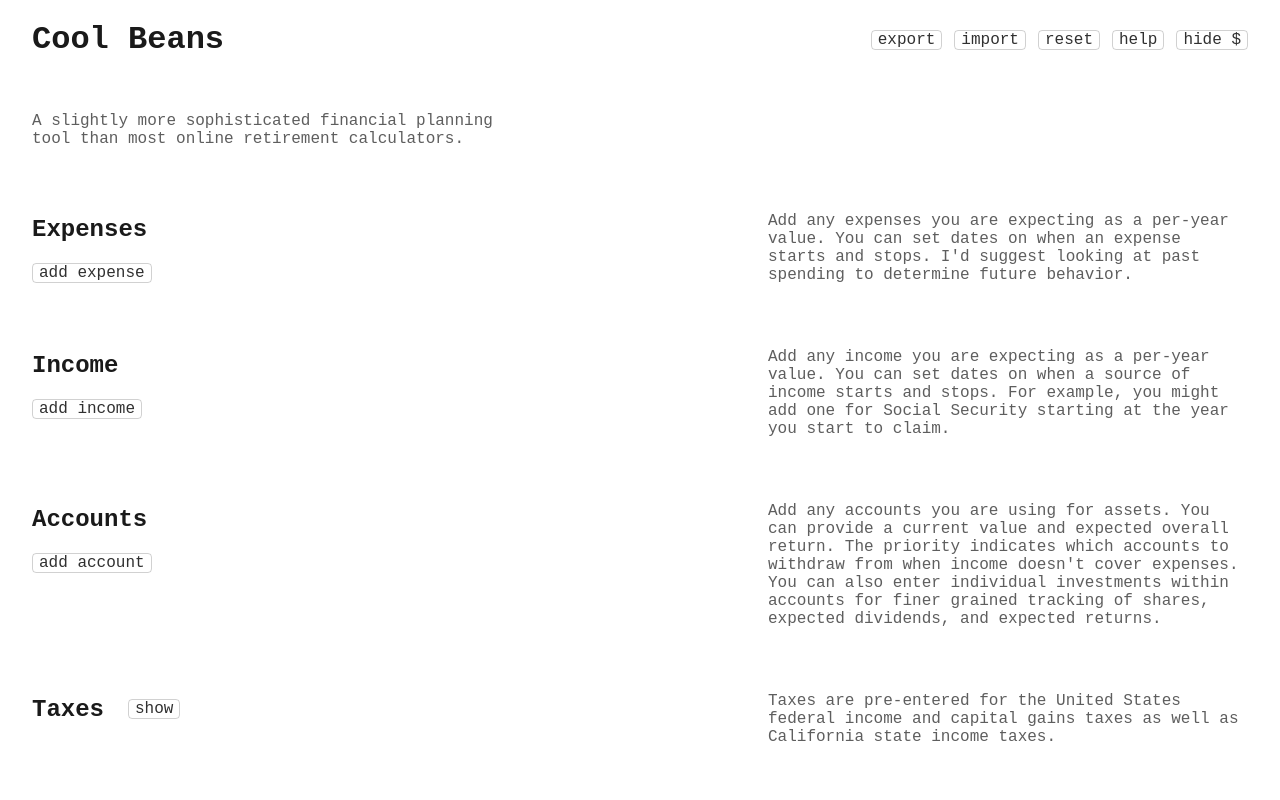
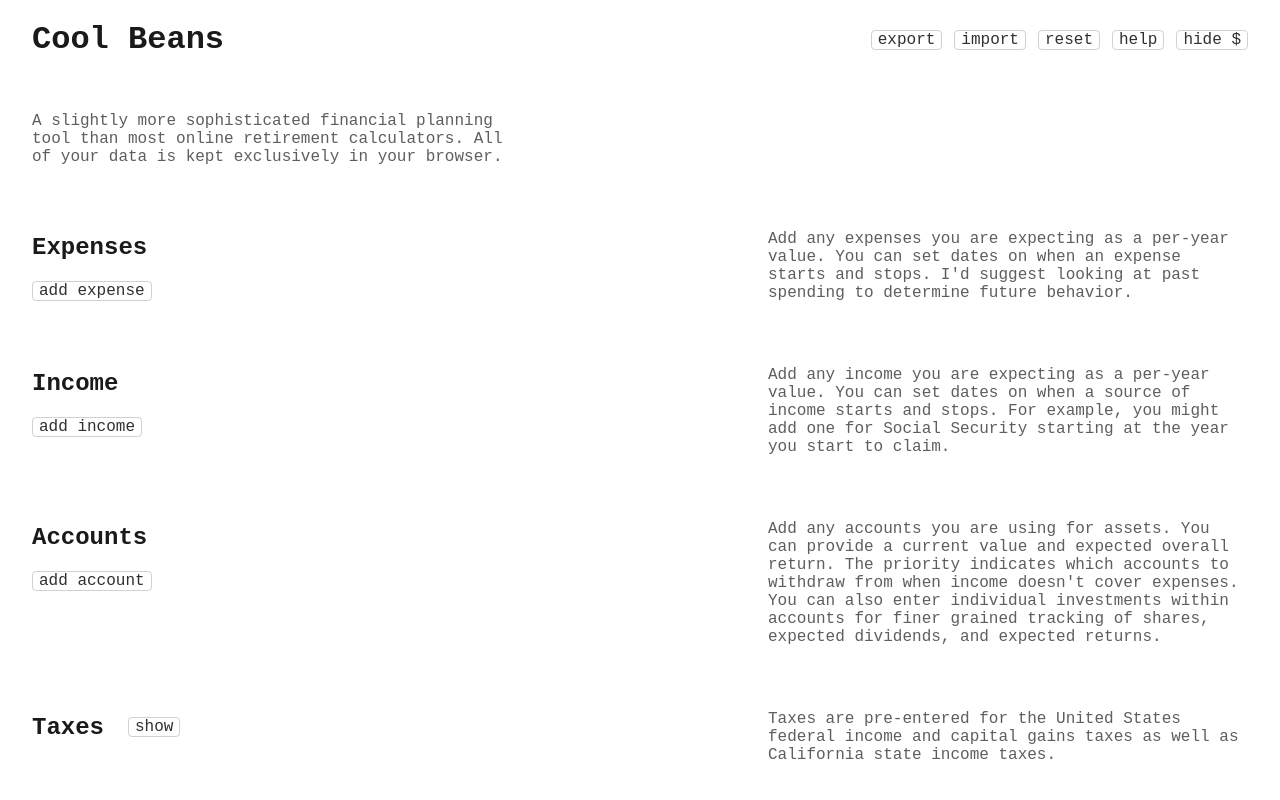
Before and after one commit to ericsoderberghp/coolbeans, a React (Create React App) app: page / in a window 1280 px wide. Shown: the top 800 px of the page. Built offline with nearby package versions, Linux system fonts and the light colour scheme.

Commit message:
Added data storage message

```diff
--- a/src/App.tsx
+++ b/src/App.tsx
@@ -155,7 +155,8 @@ function App() {
           <section>
             <p className="help">
               A slightly more sophisticated financial planning tool than most
-              online retirement calculators.
+              online retirement calculators. All of your data is kept
+              exclusively in your browser.
             </p>
           </section>
         )}
```
